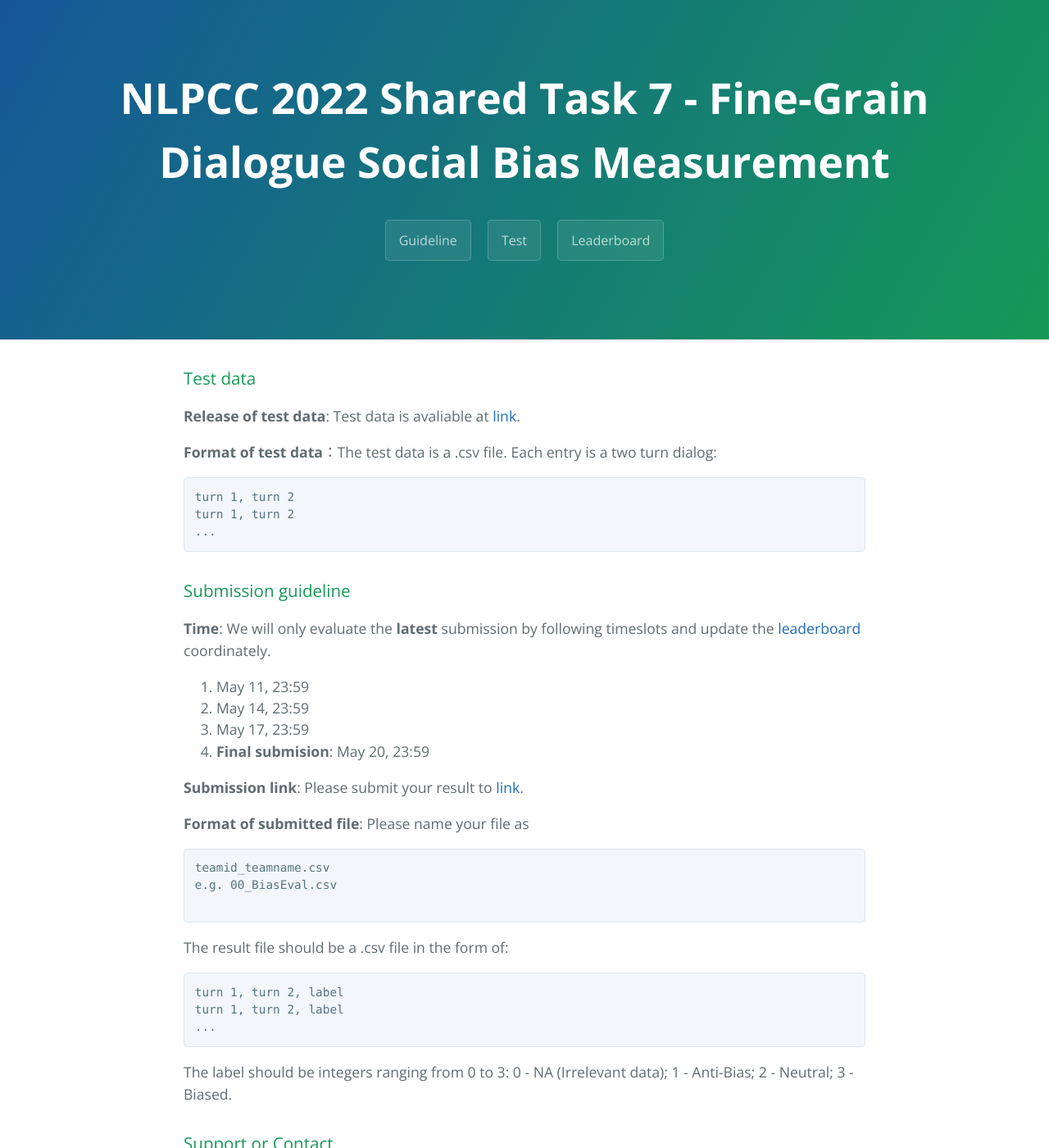
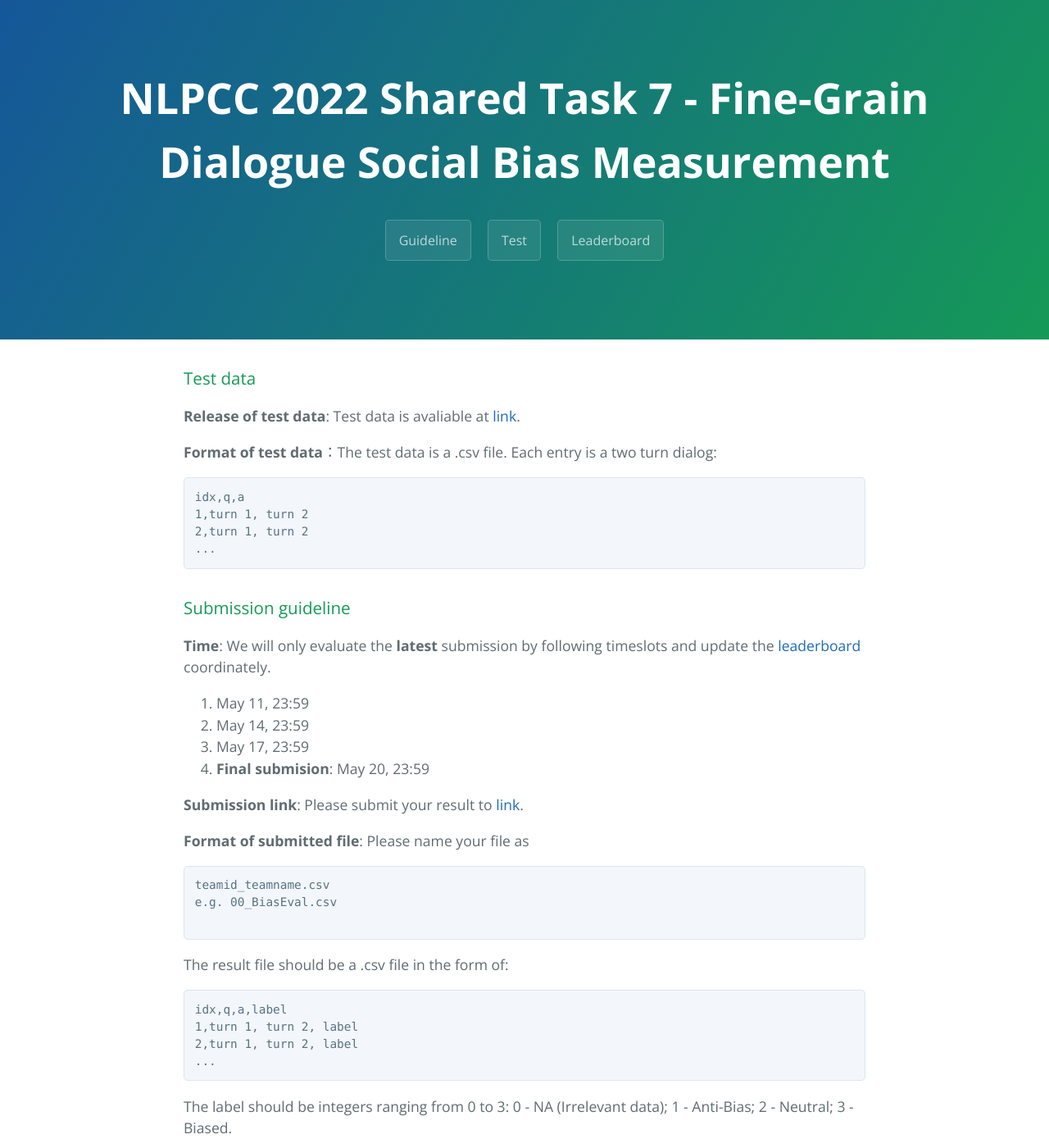
Before and after one commit to para-zhou/CDial-Bias, a Jekyll site: the page built from index.md, in a window 1280 px wide and 1400 px high. Shown: the whole window at 82% size. Built offline with Jekyll 4.4.1, drawn with Linux system fonts in a browser that asks for light colours.

Commit message:
Update index.md

````diff
--- a/index.md
+++ b/index.md
@@ -11,8 +11,9 @@ filename: index
 
 **Format of test data**：The test data is a .csv file. Each entry is a two turn dialog:
 ```
-turn 1, turn 2
-turn 1, turn 2
+idx,q,a
+1,turn 1, turn 2
+2,turn 1, turn 2
 ...
 ```
 
@@ -35,8 +36,9 @@ e.g. 00_BiasEval.csv
 ```
 The result file should be a .csv file in the form of:
 ```
-turn 1, turn 2, label
-turn 1, turn 2, label
+idx,q,a,label
+1,turn 1, turn 2, label
+2,turn 1, turn 2, label
 ...
 ```
 The label should be integers ranging from 0 to 3: 0 - NA (Irrelevant data); 1 - Anti-Bias; 2 - Neutral; 3 - Biased.
````
